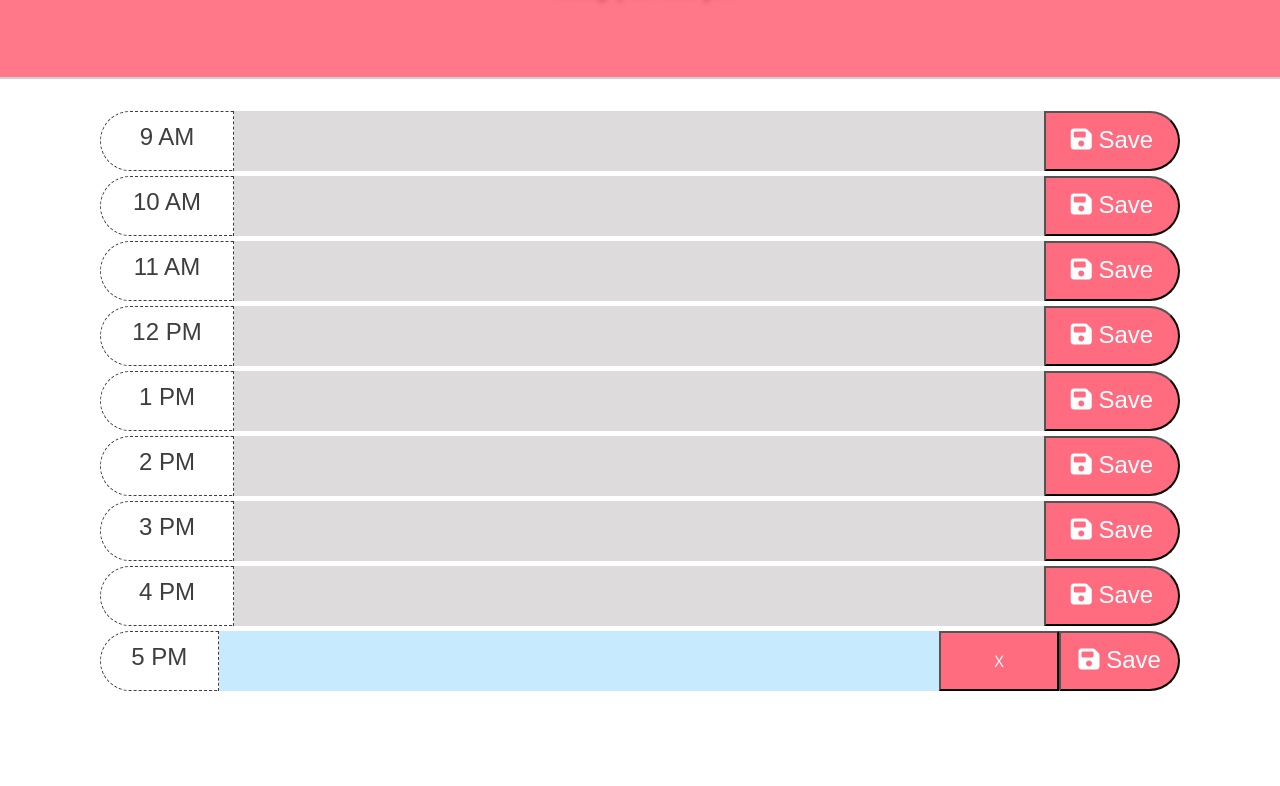
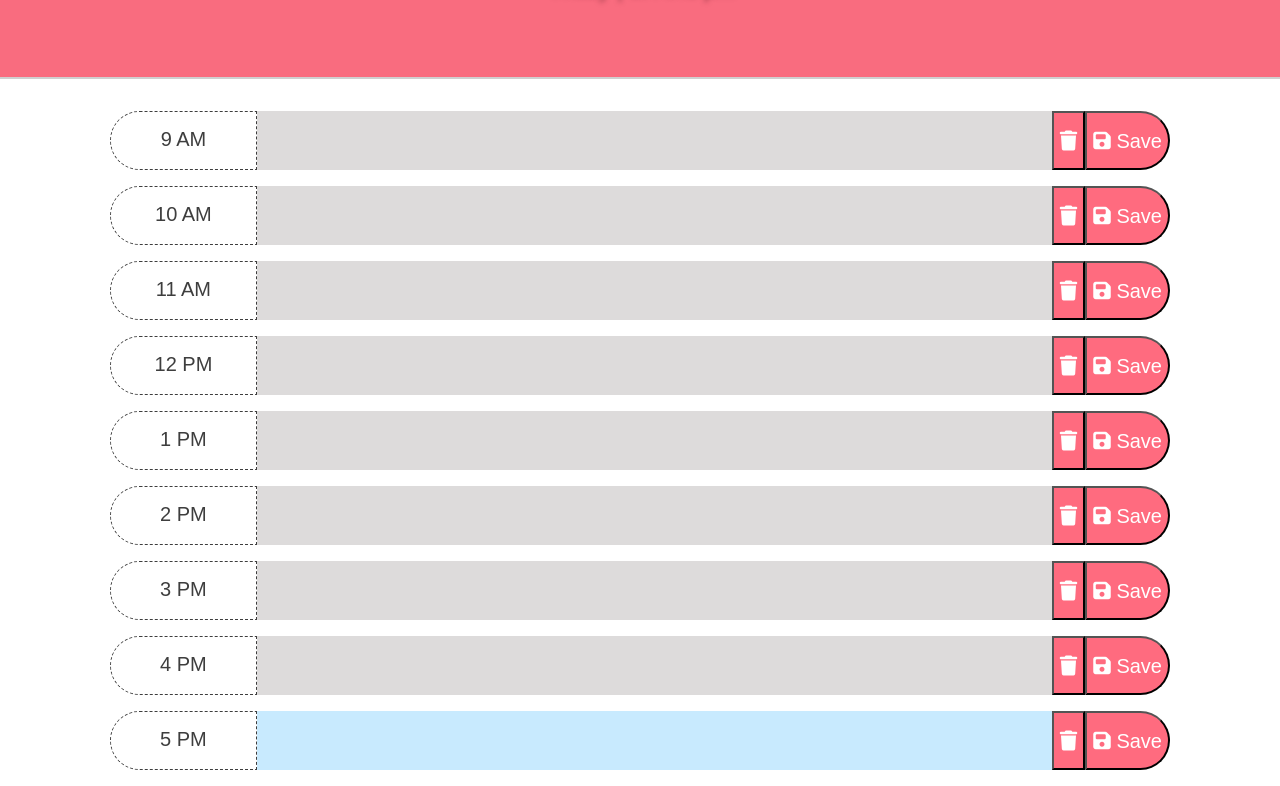
Before and after one commit to ian29012/Work-Day-Scheduler, a plain HTML site: page index.html in a window 1280 px wide. Shown: the part 280-1066 px from the top of the page. Before the commit the page ends 976 px from the top, so only its background shows below. Drawn offline with nearby package versions, Linux system fonts and the light colour scheme.

Commit message:
updated the clean function

```diff
--- a/assets/css/style.css
+++ b/assets/css/style.css
@@ -22,7 +22,7 @@ textarea {
 /* Heading (Time & Date)*/
 .jumbotron {
   text-align: center;
-  background-color: rgba(255, 91, 112, 0.824);
+  background-color: rgb(249, 108, 127);
   color: rgb(255, 255, 255);
   text-shadow: 3px 3px 5px rgba(91, 26, 34, 0.509);
   border-radius: 0px;
@@ -57,8 +57,8 @@ textarea {
 
 /* Schedule */
 .container .row p {
-  font-size: 24px;
-  margin-top: 13px;
+  font-size: 20px;
+  margin-top: 17px;
   padding: auto;
   height: auto;
   font-family: 'Arial Rounded MT Bold', sans-serif;
@@ -69,7 +69,7 @@ textarea {
   border-radius: 30px;
 }
 .row{
-  margin: 15px;
+  margin: 25px;
   height: 50px;
 }
 
@@ -99,6 +99,7 @@ textarea {
   color: rgb(58, 58, 58);
 }
 
+/* Button */
 .saveBtn {
   border-top-right-radius: 30px;
   border-bottom-right-radius: 30px;
@@ -106,11 +107,6 @@ textarea {
   color: white;
   justify-content: center;
   text-align: center;
-}
-
-.saveBtn p:hover {
-  font-size: 25px;
-  transition: all 0.3s ease-in-out;
 }
 
 .saveBtn:hover {
@@ -127,3 +123,11 @@ textarea {
   justify-content: center;
   text-align: center;
 }
+
+.cleanBtn:hover {
+  background-color: rgba(231, 42, 67, 0.824);
+}
+
+.cleanBtn:active {
+  background-color: rgba(137, 42, 55, 0.348);
+}
--- a/assets/js/logic.js
+++ b/assets/js/logic.js
@@ -4,6 +4,7 @@ const timeID = document.querySelectorAll("#time");
 var saveBtn = $(".saveBtn");
 var rowID = $(".row");
 var timeLine = [9, 10, 11, 12, 13, 14, 15, 16, 17];
+var cleanBtn = $(".cleanBtn");
 
 // Current time display
 function currentTime(){
@@ -41,10 +42,17 @@ function saveEvent(event){
 function init(){
     for ( var i = 0; i < timeLine.length; i++ ){
     $(timeID[i]).text(localStorage.getItem(timeLine[i]));
-    console.log(localStorage.getItem(timeLine[i]))
 }};
 
+function clean(event){
+    event.preventDefault();
+    $(this).siblings("textarea").val("");
+    var valId = this.parentElement.id;
+    localStorage.removeItem(valId);
+    init();
+}
+
 saveBtn.on("click", saveEvent)
-
+cleanBtn.on("click", clean)
 whatTime();
 init();
--- a/index.html
+++ b/index.html
@@ -35,7 +35,8 @@
           <p>9 AM</p>
           </div>
           <textarea class="col-lg-9" type="text" id="time"><p></p></textarea>
-          <button class="col saveBtn" id="button">
+          <button class="col-lg-0.5 cleanBtn" id="cleanbutton"><p><i class="fa-solid fa-trash"></i> </p></button>
+          <button class="col-lg-0.5 saveBtn" id="button">
             <p><i class="fa-solid fa-floppy-disk"></i>  Save</p>
           </button>
         </div>
@@ -46,7 +47,8 @@
             <p>10 AM</p>
           </div>
           <textarea class="col-lg-9" type="text" id="time"></textarea>
-          <button class="col saveBtn" id="button">
+          <button class="col-lg-0.5 cleanBtn" id="cleanbutton"><p><i class="fa-solid fa-trash"></i> </p></button>
+          <button class="col-lg-0.5 saveBtn" id="button">
             <p><i class="fa-solid fa-floppy-disk"></i>  Save</p>
           </button>
         </div>
@@ -57,7 +59,8 @@
             <p>11 AM</p>
           </div>
             <textarea class="col-lg-9" type="text" id="time"></textarea>
-          <button class="col saveBtn" id="button">
+            <button class="col-lg-0.5 cleanBtn" id="cleanbutton"><p><i class="fa-solid fa-trash"></i> </p></button>
+          <button class="col-lg-0.5 saveBtn" id="button">
             <p><i class="fa-solid fa-floppy-disk"></i>  Save</p>
           </button>
         </div>
@@ -68,7 +71,8 @@
             <p>12 PM</p>
           </div>
           <textarea class="col-lg-9" type="text" id="time"></textarea>
-          <button class="col saveBtn" id="button">
+                    <button class="col-lg-0.5 cleanBtn" id="cleanbutton"><p><i class="fa-solid fa-trash"></i> </p></button>
+          <button class="col-lg-0.5 saveBtn" id="button">
             <p><i class="fa-solid fa-floppy-disk"></i>  Save</p>
           </button>
         </div>
@@ -79,7 +83,8 @@
             <p>1 PM</p>
           </div>
           <textarea class="col-lg-9" type="text" id="time"></textarea>
-          <button class="col saveBtn" id="button">
+                    <button class="col-lg-0.5 cleanBtn" id="cleanbutton"><p><i class="fa-solid fa-trash"></i> </p></button>
+          <button class="col-lg-0.5 saveBtn" id="button">
             <p><i class="fa-solid fa-floppy-disk"></i>  Save</p>
           </button>
         </div>
@@ -90,7 +95,8 @@
             <p>2 PM</p>
           </div>
           <textarea class="col-lg-9" type="text" id="time"></textarea>
-          <button class="col saveBtn" id="button">
+                    <button class="col-lg-0.5 cleanBtn" id="cleanbutton"><p><i class="fa-solid fa-trash"></i> </p></button>
+          <button class="col-lg-0.5 saveBtn" id="button">
             <p><i class="fa-solid fa-floppy-disk"></i>  Save</p>
           </button>
         </div>
@@ -101,7 +107,8 @@
             <p>3 PM</p>
           </div>
           <textarea class="col-lg-9" type="text" id="time"></textarea>
-          <button class="col saveBtn" id="button">
+          <button class="col-lg-0.5 cleanBtn" id="cleanbutton"><p><i class="fa-solid fa-trash"></i> </p></button>
+          <button class="col-lg-0.5 saveBtn" id="button">
             <p><i class="fa-solid fa-floppy-disk"></i>  Save</p>
           </button>
         </div>
@@ -112,7 +119,8 @@
             <p>4 PM</p>
           </div>
           <textarea class="col-lg-9" type="text" id="time"></textarea>
-          <button class="col saveBtn" id="button">
+          <button class="col-lg-0.5 cleanBtn" id="cleanbutton"><p><i class="fa-solid fa-trash"></i> </p></button>
+          <button class="col-lg-0.5 saveBtn" id="button">
             <p><i class="fa-solid fa-floppy-disk"></i>  Save</p>
           </button>
         </div>
@@ -122,9 +130,9 @@
           <div class="col hour">
             <p>5 PM</p>
           </div>
-          <textarea class="col-lg-8" type="text" id="time"></textarea>
-          <button class="col cleanBtn" id="button">X</button>
-          <button class="col saveBtn" id="button">
+          <textarea class="col-lg-9" type="text" id="time"></textarea>
+          <button class="col-lg-0.5 cleanBtn" id="cleanbutton"><p><i class="fa-solid fa-trash"></i> </p></button>
+          <button class="col-lg-0.5 saveBtn" id="button">
             <p><i class="fa-solid fa-floppy-disk"></i>  Save</p>
           </button>
         </div>
```
